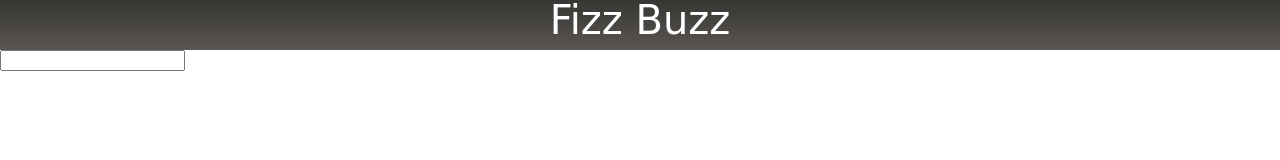
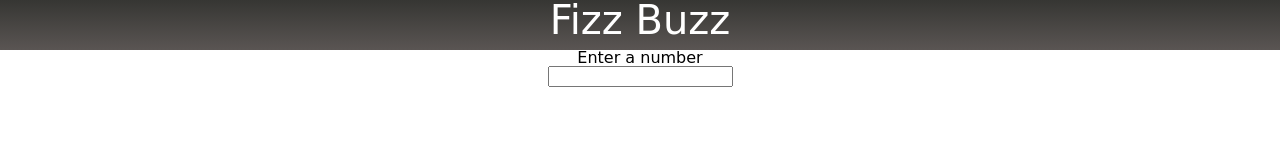
Before and after one commit to woleigh/FizzBuzz2, a plain HTML site: page index.html in a window 1280 px wide. Drawn offline with nearby package versions, Linux system fonts and the light colour scheme.

Commit message:
Fizz Buzz App
Input box centralized, text added above input box and comments added to
js file

```diff
--- a/app.js
+++ b/app.js
@@ -1,10 +1,12 @@
 	$(document).ready(function(){
+		// Make the Enter Key functional
 		$(document).keydown(function(event){
 		var numberAdd =$("input[name=search]").val();
     	if (event.which == 13){
     		event.preventDefault();
+    	// Remove any displayed text when enter key is pressed
     		$('.main p').remove();
-
+		// Declare Overall Fizz Buzz App Conditions
 			for (var i = 1; i <= numberAdd; i++){
 
 				if (i % 5=== 0 && i % 3=== 0){
--- a/index.html
+++ b/index.html
@@ -13,6 +13,7 @@
 </div>
 
 <div class="main">
+	<h3>Enter a number </h3>
 	<form>
 		<input type="text" name="search">
 	</form>
--- a/main.css
+++ b/main.css
@@ -79,3 +79,11 @@ table {
 .main p{
   text-align: center;
 }
+h3{
+  text-align: center;
+}
+
+input{
+  display: block;
+  margin: 0 auto;
+}
```
